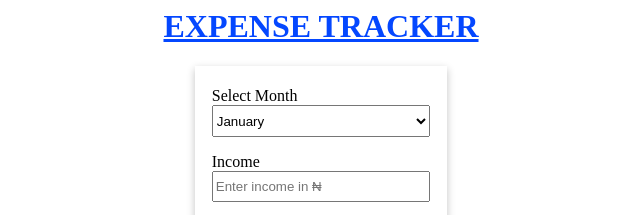
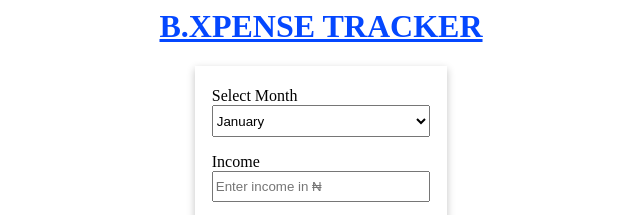
Before and after one commit to blessing-molokwu/expense-tracker, a plain HTML site: page index.html in a window 1280 px wide. Shown: the top 215 px of the page, 319-959 px from the left. Drawn offline with Linux system fonts and the light colour scheme.

Commit message:
name update

```diff
--- a/index.html
+++ b/index.html
@@ -4,12 +4,12 @@
     <meta charset="UTF-8" />
     <meta http-equiv="X-UA-Compatible" content="IE=edge" />
     <meta name="viewport" content="width=device-width, initial-scale=1.0" />
-    <title>Expense Tracker</title>
+    <title>B.Xpense Tracker</title>
     <link rel="stylesheet" href="style.css">
 </head>
 
 <body>
-    <h1><u>EXPENSE TRACKER</u></h1>
+    <h1><u>B.XPENSE TRACKER</u></h1>
     <div id="container">
         <div>
             <form action="">
```
